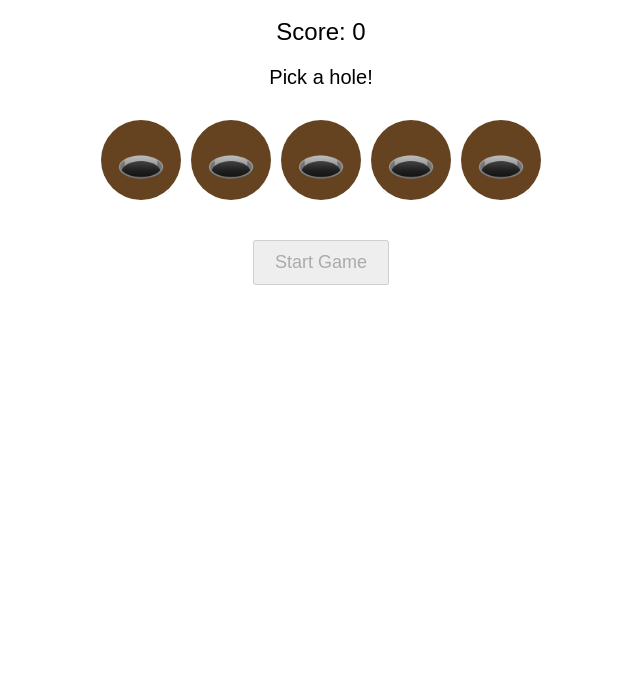
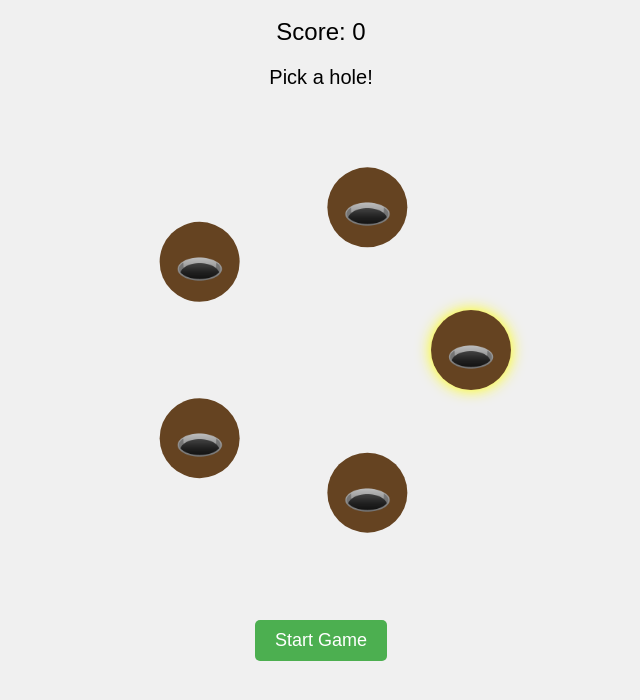
Before and after one commit to Arjun-Sur/carnival, a plain HTML site: page index.html in a window 1280 px wide. Both pictures are taken after a click on the button "Start Game". Shown: the whole page, without its empty margins (319-959 px from the left). Drawn offline with Linux system fonts and the light colour scheme.

Commit message:
Arrange holes along focii of circle

```diff
--- a/index.html
+++ b/index.html
@@ -1,33 +1,42 @@
 <!DOCTYPE html>
 <html>
 <head>
-    <title>Whack-a-Mole</title>
+    <title>Guess-a-Mole</title>
     <style>
         body {
             display: flex;
             flex-direction: column;
             align-items: center;
             font-family: Arial, sans-serif;
+            background: #f0f0f0;
         }
 
         .game-container {
-            display: grid;
-            grid-template-columns: repeat(5, 1fr);
-            gap: 10px;
-            margin: 20px;
+            position: relative;
+            width: 400px;
+            height: 400px;
+            margin: 50px 0;
         }
 
         .hole {
+            position: absolute;
             width: 80px;
             height: 80px;
             border-radius: 50%;
-            background-color: #654321;
+            background: #654321;
             display: flex;
             justify-content: center;
             align-items: center;
             font-size: 40px;
             cursor: pointer;
-            transition: background-color 0.3s;
+            transition: transform 0.3s;
+            transform-origin: 200px 200px;
+            left: 160px;
+            top: 160px;
+        }
+
+        .hole.selected {
+            box-shadow: 0 0 15px yellow;
         }
 
         #score {
@@ -46,31 +55,69 @@
             font-size: 18px;
             margin-top: 20px;
             cursor: pointer;
+            background: #4CAF50;
+            color: white;
+            border: none;
+            border-radius: 5px;
+        }
+
+        @keyframes rotate {
+            from { transform: rotate(0deg); }
+            to { transform: rotate(calc(3*360deg)); }
+        }
+
+        .rotating {
+            animation: rotate 2s linear;
         }
     </style>
 </head>
 <body>
     <div id="score">Score: 0</div>
     <div id="message">Click Start to play!</div>
-    <div class="game-container">
-        <div class="hole" data-index="0">🕳️</div>
-        <div class="hole" data-index="1">🕳️</div>
-        <div class="hole" data-index="2">🕳️</div>
-        <div class="hole" data-index="3">🕳️</div>
-        <div class="hole" data-index="4">🕳️</div>
+    <div id="hole-container" class="game-container">
     </div>
     <button id="startBtn">Start Game</button>
 
     <script src="/Controller.min.js"></script>
     <script>
+        const ROUNDS = 10;
+        const HOLES = 5;
+
+        for (let i = 0; i < HOLES; i++) {
+            let hole = document.createElement('div');
+            hole.className = 'hole';
+            hole['data-index'] = i;
+            hole.textContent = '🕳️';
+            document.getElementById('hole-container').appendChild(hole);
+        }
+
         const holes = document.querySelectorAll('.hole');
         const startBtn = document.getElementById('startBtn');
         const scoreElement = document.getElementById('score');
         const messageElement = document.getElementById('message');
+        const gameContainer = document.querySelector('.game-container');
+        let selectedHoleIndex = 0;
         let score = 0;
         let rounds = 0;
         let currentGameActive = false;
         let holesEnabled = false;
+
+        function updateHoleHighlight() {
+            holes.forEach((hole, index) => {
+                hole.classList.toggle('selected', index === selectedHoleIndex);
+            });
+        }
+
+        function arrangeHoles() {
+            const radius = 150;
+            const angle = (2 * Math.PI) / holes.length;
+
+            holes.forEach((hole, index) => {
+                const x = Math.cos(angle * index) * radius;
+                const y = Math.sin(angle * index) * radius;
+                hole.style.transform = `translate(${x}px, ${y}px)`;
+            });
+        }
 
         function updateScore() {
             scoreElement.textContent = `Score: ${score}`;
@@ -83,20 +130,29 @@
             rounds = 0;
             updateScore();
             startBtn.disabled = true;
-            messageElement.textContent = "Pick a hole!";
+            messageElement.textContent = "Get ready...";
+            arrangeHoles();
             setupNextRound();
         }
 
         function setupNextRound() {
-            if (rounds >= 10) {
+            if (rounds >= ROUNDS) {
                 endGame();
                 return;
             }
-            enableHoles();
+
+            gameContainer.classList.add('rotating');
+            setTimeout(() => {
+                gameContainer.classList.remove('rotating');
+                messageElement.textContent = "Pick a hole!";
+                enableHoles();
+            }, 2000);
         }
 
         function enableHoles() {
             holesEnabled = true;
+            selectedHoleIndex = 0;
+            updateHoleHighlight();
             holes.forEach(hole => {
                 hole.textContent = '🕳️';
                 hole.style.pointerEvents = 'auto';
@@ -108,6 +164,7 @@
             holesEnabled = false;
             holes.forEach(hole => {
                 hole.style.pointerEvents = 'none';
+                hole.classList.remove('highlight');
             });
         }
 
@@ -136,7 +193,7 @@
             rounds++;
             setTimeout(() => {
                 holes[moleHole].textContent = '🕳️';
-                if (rounds < 10) {
+                if (rounds < ROUNDS) {
                     messageElement.textContent = "Pick a hole!";
                     setupNextRound();
                 } else {
@@ -156,19 +213,40 @@
         Controller.search();
 
         window.addEventListener('gc.button.press', function(event) {
-	        console.log(event.detail);
+            if (!holesEnabled) return;
 
             const { name } = event.detail;
 
-            let hole = name.substring(11);
+            let action = name.substring(11);
 
-            hole = parseInt(hole - 1);
+            action = parseInt(action - 1);
 
-            if (hole < 5 && hole >= 0 && holesEnabled) {
-                handleHoleSelect(hole);
+	        console.log(event.detail, action);
+
+            // 5, 7 Clockwise increment
+            // 4, 6 Counterclockwise increment
+            // 3 Select
+            switch (action) {
+                case 4:
+                case 6:
+                    selectedHoleIndex = (selectedHoleIndex - 1 + HOLES) % HOLES;
+                    updateHoleHighlight();
+                    break;
+                case 5:
+                case 7:
+                    selectedHoleIndex = (selectedHoleIndex + 1) % HOLES;
+                    updateHoleHighlight();
+                    break;
+                case 3:
+                    handleHoleSelect(selectedHoleIndex);
+                    break;
+
             }
 
+
         }, false);
+
+        arrangeHoles();
     </script>
 </body>
 </html>
```
